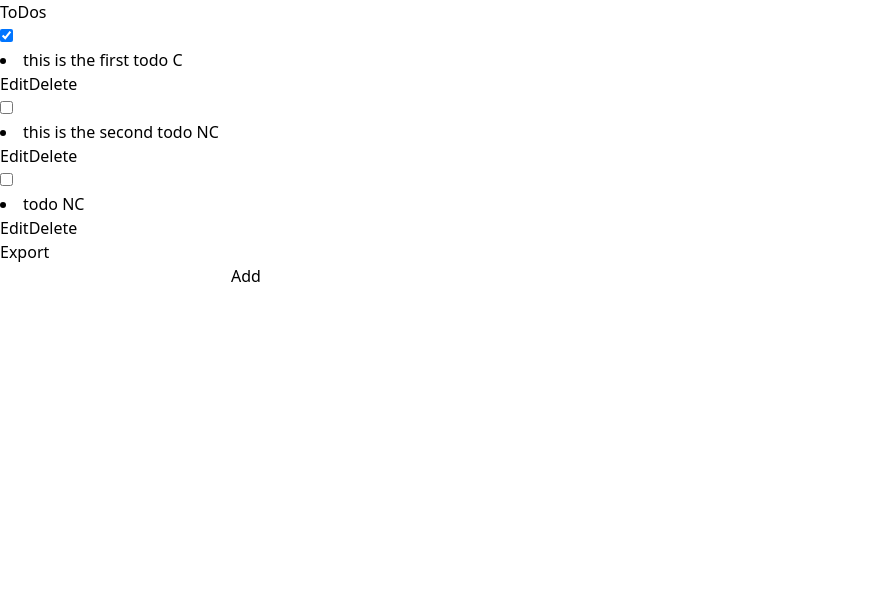
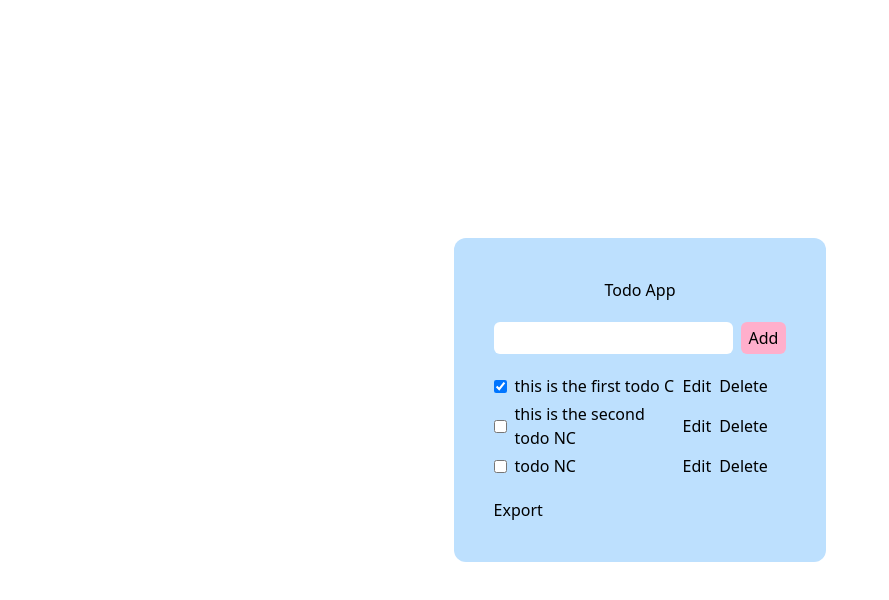
Before and after one commit to rivmos/react-todo-app, a React (Create React App) app: page / in a window 1280 px wide. Shown: the top 600 px of the page, without its empty margins (0-889 px from the left). Built offline with nearby package versions, Linux system fonts and the light colour scheme.

Commit message:
tailwind version

```diff
--- a/src/App.js
+++ b/src/App.js
@@ -1,15 +1,19 @@
 import React from 'react'
 import Display from './components/Display'
-import NewTodo from './components/TodoForm'
+import TodoForm from './components/TodoForm'
+import Export from './components/Export'
 
 
 const App = () => {
 
   return (
-    <>
-      <Display />
-      <NewTodo />
-    </>
+    <div className='flex flex-col justify-center items-center h-screen'>
+      <div className='p-10 rounded-xl bg-lightBlue'>
+        <TodoForm />
+        <Display />
+        <Export />
+      </div>
+    </div>
   )
 }
 
--- a/src/components/Display.jsx
+++ b/src/components/Display.jsx
@@ -1,7 +1,6 @@
 import React, { useState } from 'react'
 import { useContext } from 'react'
 import { TodoContext } from '../context/TodoContext'
-import { CSVLink } from 'react-csv'
 
 const Display = () => {
     const { todos, deleteTodo, toggleTodo, updateTodo } = useContext(TodoContext)
@@ -27,18 +26,20 @@ const Display = () => {
                         type="text"
                         value={editText}
                         onChange={(e) => setEditText(e.target.value)}
+                        className='p-1 rounded-md outline-none border-none'
                     />
-                    <button onClick={() => saveAndExit(index)}>Save</button>
-                    <button onClick={() => setEditingId(null)}>Cancel</button>
+                    <br />
+                    <button onClick={() => saveAndExit(index)} className="cursor-pointer py-1 px-2 rounded-md border-none bg-darkPink hover:bg-lightPink transition-all duration-500 ">Save</button>
+                    <button onClick={() => setEditingId(null)} className="cursor-pointer py-1 px-2 rounded-md border-none bg-darkPink hover:bg-lightPink transition-all duration-500 ">Cancel</button>
                 </div>
             );
         } else {
             return (
-                <div>
-                    <input type='checkbox' checked={todo.completed} onChange={() => toggleTodo(index)} />
-                    <li>{todo.text} {todo.completed ? 'C' : 'NC'}</li>
-                    <button onClick={() => { enterEditMode(todo, index) }}>Edit</button>
-                    <button onClick={() => { deleteTodo(index) }}>Delete</button>
+                <div className='flex items-center gap-2'>
+                    <input type='checkbox' checked={todo.completed} onChange={() => toggleTodo(index)} className="cursor-pointer" />
+                    <span className='w-40'>{todo.text} {todo.completed ? 'C' : 'NC'}</span>
+                    <button onClick={() => { enterEditMode(todo, index) }} className="cursor-pointer">Edit</button>
+                    <button onClick={() => { deleteTodo(index) }} className="cursor-pointer">Delete</button>
                 </div>
             );
         }
@@ -46,9 +47,7 @@ const Display = () => {
 
 
     return (
-        <div>
-            <h3>ToDos</h3>
-            <div>
+        <div className='flex flex-col gap-1 mt-5 mb-5'>
             {
                 todos.map((todo, index) => {
                     return (
@@ -59,8 +58,6 @@ const Display = () => {
                 })
             }
         </div>
-            <CSVLink data={todos} filename='todosData'>Export</CSVLink>
-        </div>
     )
 }
 
--- /dev/null
+++ b/src/components/Export.jsx
@@ -0,0 +1,15 @@
+import React from 'react'
+import { CSVLink } from 'react-csv'
+import { TodoContext } from '../context/TodoContext'
+import { useContext } from 'react'
+
+const Export = () => {
+    const {todos} = useContext(TodoContext)
+    return (
+        <div>
+            <CSVLink data={todos} filename='todosData' className='no-underline'>Export</CSVLink>
+        </div>
+    )
+}
+
+export default Export
--- a/src/components/TodoForm.jsx
+++ b/src/components/TodoForm.jsx
@@ -11,10 +11,13 @@ const TodoForm = () => {
         setNewTodo({ text: '', completed: false })
     }
     return (
-        <form>
-            <input value={newTodo.text} onChange={(e) => setNewTodo({ ...newTodo, text: e.target.value })} />
-            <button type='submit' onClick={handleAdd}>Add</button>
-        </form>
+        <>
+            <h2 className='text-center font-medium mb-5'>Todo App</h2>
+            <form className='flex gap-2'>
+                <input value={newTodo.text} onChange={(e) => setNewTodo({ ...newTodo, text: e.target.value })} className='p-1 rounded-md outline-none border-none'/>
+                <button type='submit' onClick={handleAdd} className="cursor-pointer py-1 px-2 rounded-md border-none bg-darkPink hover:bg-lightPink transition-all duration-500 ">Add</button>
+            </form>
+        </>
     )
 }
 
--- a/tailwind.config.js
+++ b/tailwind.config.js
@@ -2,7 +2,29 @@
 module.exports = {
   content: ["./src/**/*.{html,js,jsx}"],
   theme: {
-    extend: {},
+    colors: {
+      lightBlue: '#BDE0FE',
+      darkBlue:'#A2D2FF',
+      purple:'#CDB4DB',
+      lightPink:'#FFC8DD',
+      darkPink:'#FFAFCC',
+    },
+    screens: {
+      'sm': '640px',
+      // => @media (min-width: 640px) { ... }
+
+      'md': '768px',
+      // => @media (min-width: 768px) { ... }
+
+      'lg': '1024px',
+      // => @media (min-width: 1024px) { ... }
+
+      'xl': '1280px',
+      // => @media (min-width: 1280px) { ... }
+
+      '2xl': '1536px',
+      // => @media (min-width: 1536px) { ... }
+    }
   },
   plugins: [],
 }
```
Lines whose indentation alone changed are shown as unchanged.
